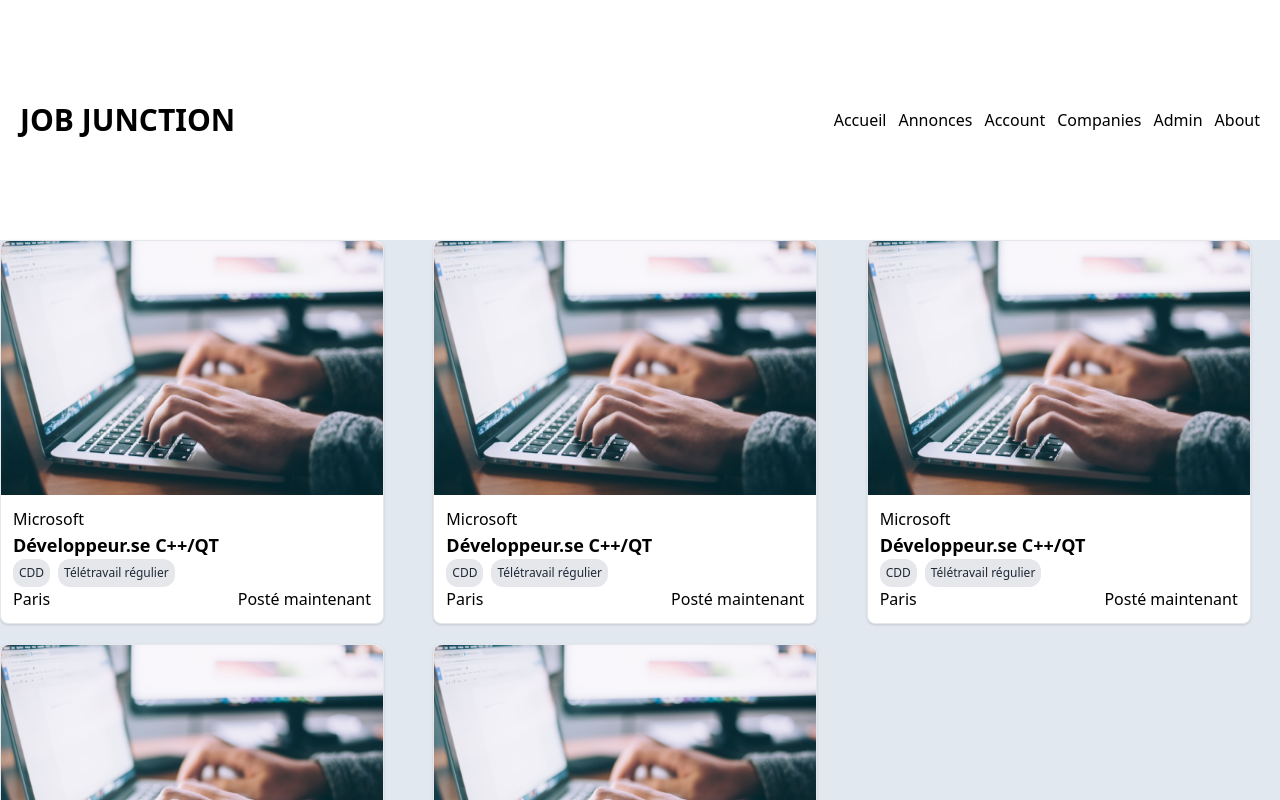
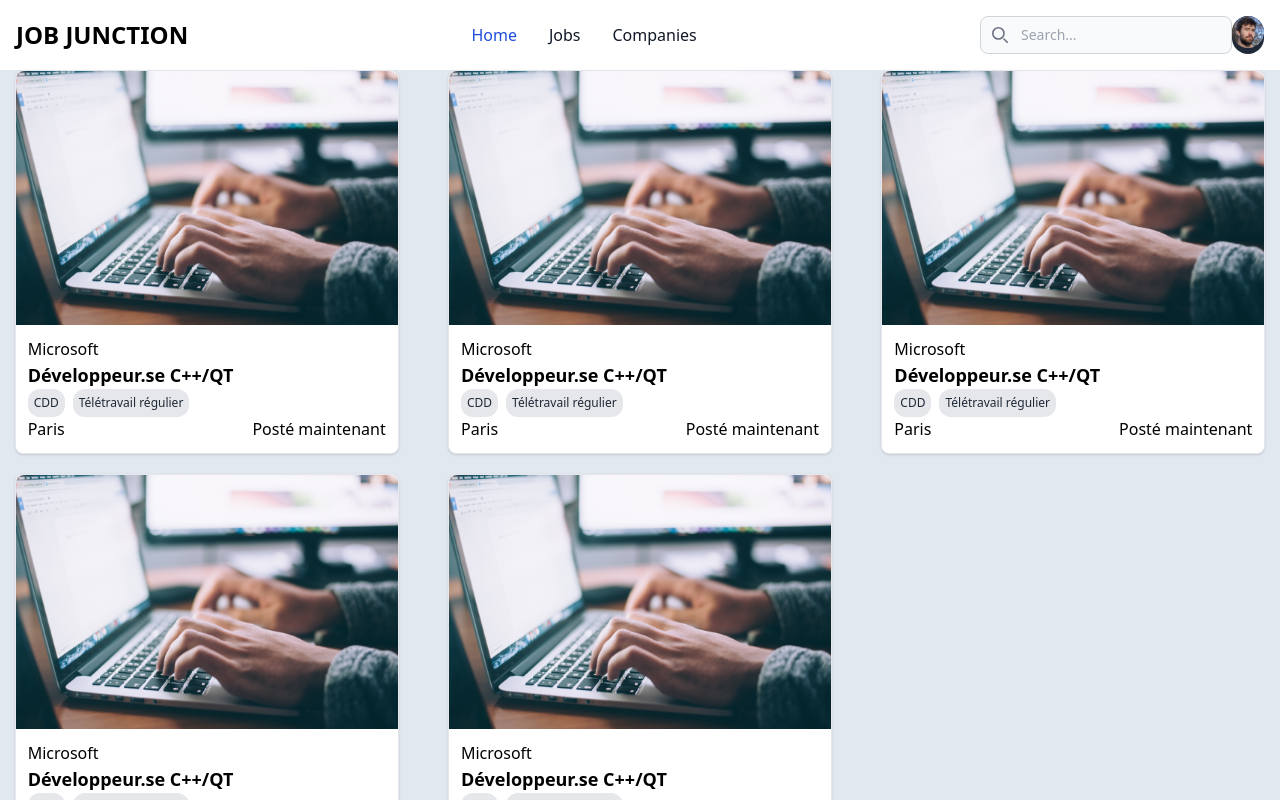
Before and after one commit to rronaldo007/JobBoardPOC, a Nuxt app: page / in a window 1280 px wide. Shown: the top 800 px of the page. Built offline with nearby package versions, Linux system fonts and the light colour scheme.

Commit message:
updated header

```diff
--- a/components/Cards.vue
+++ b/components/Cards.vue
@@ -1,5 +1,5 @@
 <template>
-  <div class="grid grid-cols-3 gap-5">
+  <div class="grid grid-col-1 md:grid-cols-3 gap-5 place-items-center">
     <slot/>
   </div>
 </template>
--- a/components/Header.vue
+++ b/components/Header.vue
@@ -1,9 +1,204 @@
 <template>
-    <header class="flex justify-between items-center min-h-60 p-5">
-        <h1 class="text-3xl font-bold uppercase">
-            <nuxt-link to="/">Job Junction</nuxt-link>
-        </h1>
+  <header class="bg-white border-gray-200 dark:bg-gray-900">
+    <div class="max-w-screen-xl flex flex-wrap items-center justify-between mx-auto p-4">
+      <nuxt-link to="/" class="flex items-center">
+        <span class="self-center text-2xl font-semibold whitespace-nowrap dark:text-white"
+          >JOB JUNCTION</span
+        >
+      </nuxt-link>
+      <div class="flex md:order-2">
+        <button
+          type="button"
+          data-collapse-toggle="navbar-search"
+          aria-controls="navbar-search"
+          aria-expanded="false"
+          class="md:hidden text-gray-500 dark:text-gray-400 hover:bg-gray-100 dark:hover:bg-gray-700 focus:outline-none focus:ring-4 focus:ring-gray-200 dark:focus:ring-gray-700 rounded-lg text-sm p-2.5 mr-1"
+        >
+          <svg
+            class="w-5 h-5"
+            aria-hidden="true"
+            xmlns="http://www.w3.org/2000/svg"
+            fill="none"
+            viewBox="0 0 20 20"
+          >
+            <path
+              stroke="currentColor"
+              stroke-linecap="round"
+              stroke-linejoin="round"
+              stroke-width="2"
+              d="m19 19-4-4m0-7A7 7 0 1 1 1 8a7 7 0 0 1 14 0Z"
+            />
+          </svg>
+          <span class="sr-only">Search</span>
+        </button>
 
-        <Menu/>
-    </header>
+        <div class="relative hidden md:block">
+          <div
+            class="absolute inset-y-0 left-0 flex items-center pl-3 pointer-events-none"
+          >
+            <svg
+              class="w-4 h-4 text-gray-500 dark:text-gray-400"
+              aria-hidden="true"
+              xmlns="http://www.w3.org/2000/svg"
+              fill="none"
+              viewBox="0 0 20 20"
+            >
+              <path
+                stroke="currentColor"
+                stroke-linecap="round"
+                stroke-linejoin="round"
+                stroke-width="2"
+                d="m19 19-4-4m0-7A7 7 0 1 1 1 8a7 7 0 0 1 14 0Z"
+              />
+            </svg>
+            <span class="sr-only">Search icon</span>
+          </div>
+          <input
+            type="text"
+            id="search-navbar"
+            class="block w-full p-2 pl-10 text-sm text-gray-900 border border-gray-300 rounded-lg bg-gray-50 focus:ring-blue-500 focus:border-blue-500 dark:bg-gray-700 dark:border-gray-600 dark:placeholder-gray-400 dark:text-white dark:focus:ring-blue-500 dark:focus:border-blue-500"
+            placeholder="Search..."
+          />
+        </div>
+        <button
+          data-collapse-toggle="navbar-search"
+          type="button"
+          class="inline-flex items-center p-2 w-10 h-10 justify-center text-sm text-gray-500 rounded-lg md:hidden hover:bg-gray-100 focus:outline-none focus:ring-2 focus:ring-gray-200 dark:text-gray-400 dark:hover:bg-gray-700 dark:focus:ring-gray-600"
+          aria-controls="navbar-search"
+          aria-expanded="false"
+        >
+          <span class="sr-only">Open main menu</span>
+          <svg
+            class="w-5 h-5"
+            aria-hidden="true"
+            xmlns="http://www.w3.org/2000/svg"
+            fill="none"
+            viewBox="0 0 17 14"
+          >
+            <path
+              stroke="currentColor"
+              stroke-linecap="round"
+              stroke-linejoin="round"
+              stroke-width="2"
+              d="M1 1h15M1 7h15M1 13h15"
+            />
+          </svg>
+        </button>
+        <button
+          type="button"
+          class="flex mr-3 text-sm bg-gray-800 rounded-full md:mr-0 focus:ring-4 focus:ring-gray-300 dark:focus:ring-gray-600"
+          id="user-menu-button"
+          aria-expanded="false"
+          data-dropdown-toggle="user-dropdown"
+          data-dropdown-placement="bottom"
+        >
+          <span class="sr-only">Open user menu</span>
+          <img
+            class="w-8 h-8 rounded-full"
+            src="/img/profile_pic_qb.jpg"
+            alt="user photo"
+          />
+        </button>
+        <div
+          class="z-50 hidden my-4 text-base list-none bg-white divide-y divide-gray-100 rounded-lg shadow dark:bg-gray-700 dark:divide-gray-600"
+          id="user-dropdown"
+        >
+          <div class="px-4 py-3">
+            <span class="block text-sm text-gray-900 dark:text-white">Bonnie Green</span>
+            <span class="block text-sm text-gray-500 truncate dark:text-gray-400"
+              >name@jobjunction.com</span
+            >
+          </div>
+          <ul class="py-2" aria-labelledby="user-menu-button">
+            <li>
+              <a
+                href="#"
+                class="block px-4 py-2 text-sm text-gray-700 hover:bg-gray-100 dark:hover:bg-gray-600 dark:text-gray-200 dark:hover:text-white"
+                >Dashboard</a
+              >
+            </li>
+            <li>
+              <a
+                href="#"
+                class="block px-4 py-2 text-sm text-gray-700 hover:bg-gray-100 dark:hover:bg-gray-600 dark:text-gray-200 dark:hover:text-white"
+                >Settings</a
+              >
+            </li>
+            <li>
+              <a
+                href="#"
+                class="block px-4 py-2 text-sm text-gray-700 hover:bg-gray-100 dark:hover:bg-gray-600 dark:text-gray-200 dark:hover:text-white"
+                >Applications</a
+              >
+            </li>
+            <li>
+              <a
+                href="#"
+                class="block px-4 py-2 text-sm text-gray-700 hover:bg-gray-100 dark:hover:bg-gray-600 dark:text-gray-200 dark:hover:text-white"
+                >Sign out</a
+              >
+            </li>
+          </ul>
+        </div>
+      </div>
+      <div
+        class="items-center justify-between hidden w-full md:flex md:w-auto md:order-1"
+        id="navbar-search"
+      >
+        <div class="relative mt-3 md:hidden">
+          <div
+            class="absolute inset-y-0 left-0 flex items-center pl-3 pointer-events-none"
+          >
+            <svg
+              class="w-4 h-4 text-gray-500 dark:text-gray-400"
+              aria-hidden="true"
+              xmlns="http://www.w3.org/2000/svg"
+              fill="none"
+              viewBox="0 0 20 20"
+            >
+              <path
+                stroke="currentColor"
+                stroke-linecap="round"
+                stroke-linejoin="round"
+                stroke-width="2"
+                d="m19 19-4-4m0-7A7 7 0 1 1 1 8a7 7 0 0 1 14 0Z"
+              />
+            </svg>
+          </div>
+          <input
+            type="text"
+            id="search-navbar"
+            class="block w-full p-2 pl-10 text-sm text-gray-900 border border-gray-300 rounded-lg bg-gray-50 focus:ring-blue-500 focus:border-blue-500 dark:bg-gray-700 dark:border-gray-600 dark:placeholder-gray-400 dark:text-white dark:focus:ring-blue-500 dark:focus:border-blue-500"
+            placeholder="Search..."
+          />
+        </div>
+        <ul
+          class="flex flex-col p-4 md:p-0 mt-4 font-medium border border-gray-100 rounded-lg bg-gray-50 md:flex-row md:space-x-8 md:mt-0 md:border-0 md:bg-white dark:bg-gray-800 md:dark:bg-gray-900 dark:border-gray-700"
+        >
+          <li>
+            <a
+              href="#"
+              class="block py-2 pl-3 pr-4 text-white bg-blue-700 rounded md:bg-transparent md:text-blue-700 md:p-0 md:dark:text-blue-500"
+              aria-current="page"
+              >Home</a
+            >
+          </li>
+          <li>
+            <a
+              href="#"
+              class="block py-2 pl-3 pr-4 text-gray-900 rounded hover:bg-gray-100 md:hover:bg-transparent md:hover:text-blue-700 md:p-0 md:dark:hover:text-blue-500 dark:text-white dark:hover:bg-gray-700 dark:hover:text-white md:dark:hover:bg-transparent dark:border-gray-700"
+              >Jobs</a
+            >
+          </li>
+          <li>
+            <a
+              href="#"
+              class="block py-2 pl-3 pr-4 text-gray-900 rounded hover:bg-gray-100 md:hover:bg-transparent md:hover:text-blue-700 md:p-0 dark:text-white md:dark:hover:text-blue-500 dark:hover:bg-gray-700 dark:hover:text-white md:dark:hover:bg-transparent dark:border-gray-700"
+              >Companies</a
+            >
+          </li>
+        </ul>
+      </div>
+    </div>
+  </header>
 </template>
--- a/components/Menu.vue
+++ b/components/Menu.vue
@@ -1,6 +1,6 @@
 <template>
-    <nav>
-        <ul class="flex gap-3">
+    <nav class="bg-white border-gray-200">
+        <ul class="flex flex-wrap gap-3">
             <li>
                 <nuxt-link to="/">Accueil</nuxt-link>
             </li>
```
Also changed, not shown: public/img/profile_pic_qb.jpg (added).
